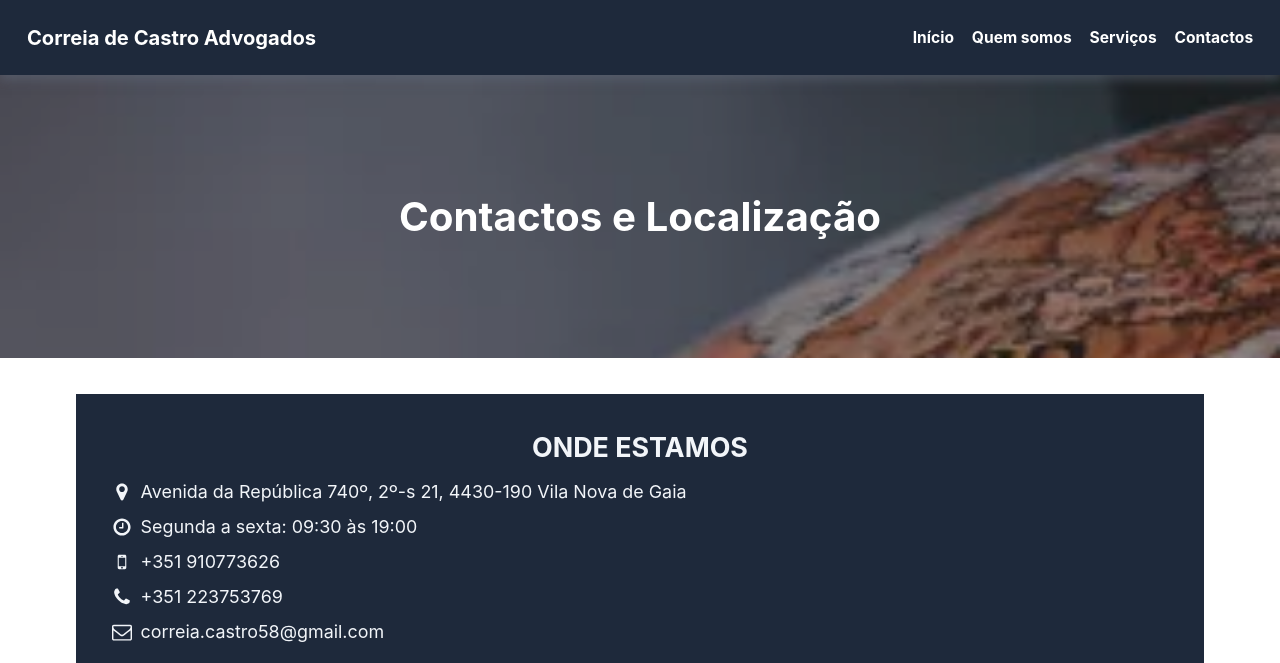
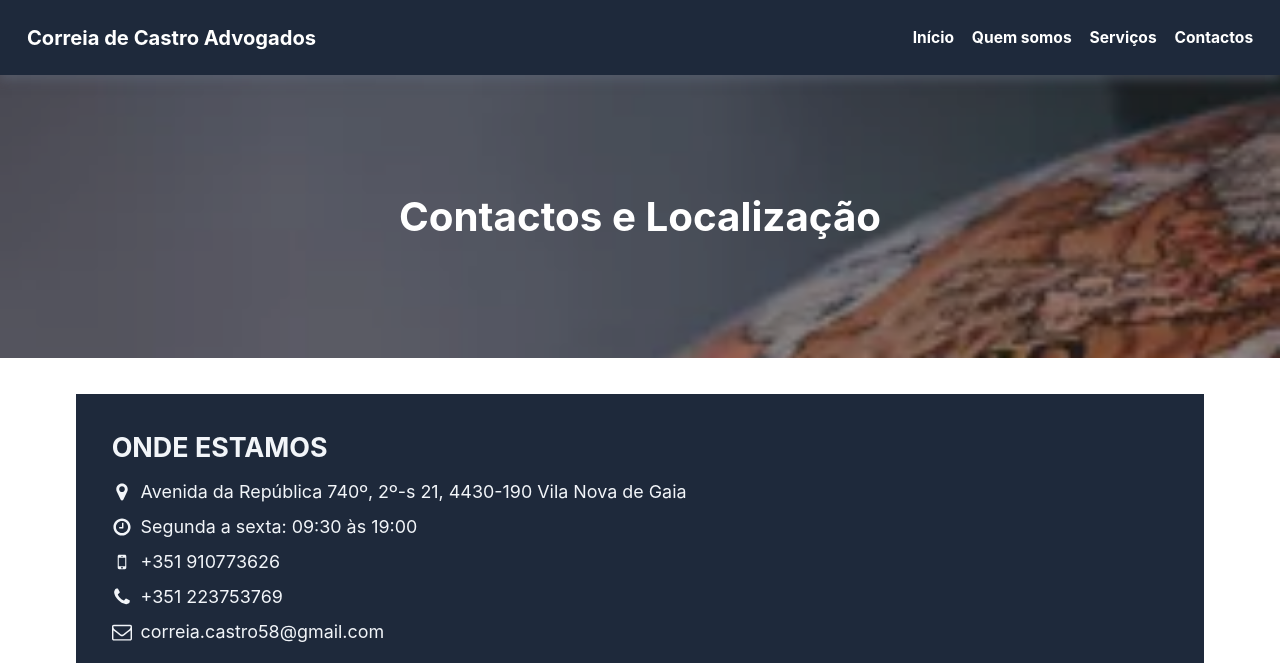
Before and after one commit to DSantosPT/Correia-de-Castro-Advogados-React, a React app: page /contactos in a window 1280 px wide. Shown: the top 663 px of the page. Built offline with nearby package versions, Linux system fonts and the light colour scheme.

Commit message:
Commit from TeleportHQ

```diff
--- a/src/views/contactos.css
+++ b/src/views/contactos.css
@@ -9,6 +9,7 @@
 .contactos-text {
   color: var(--dl-color-pimary-900);
   font-size: 1.5rem;
+  align-self: flex-start;
   font-style: normal;
   font-weight: 700;
   line-height: 2rem;
```
